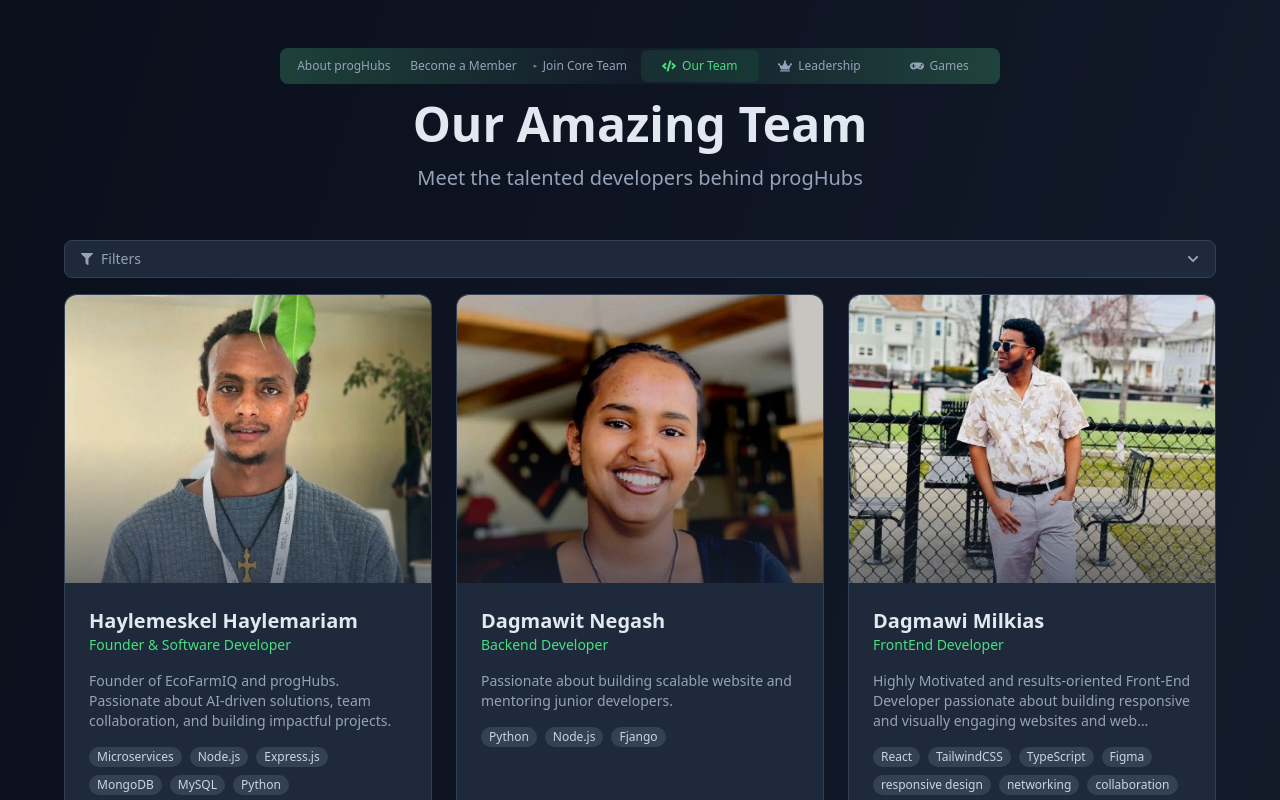
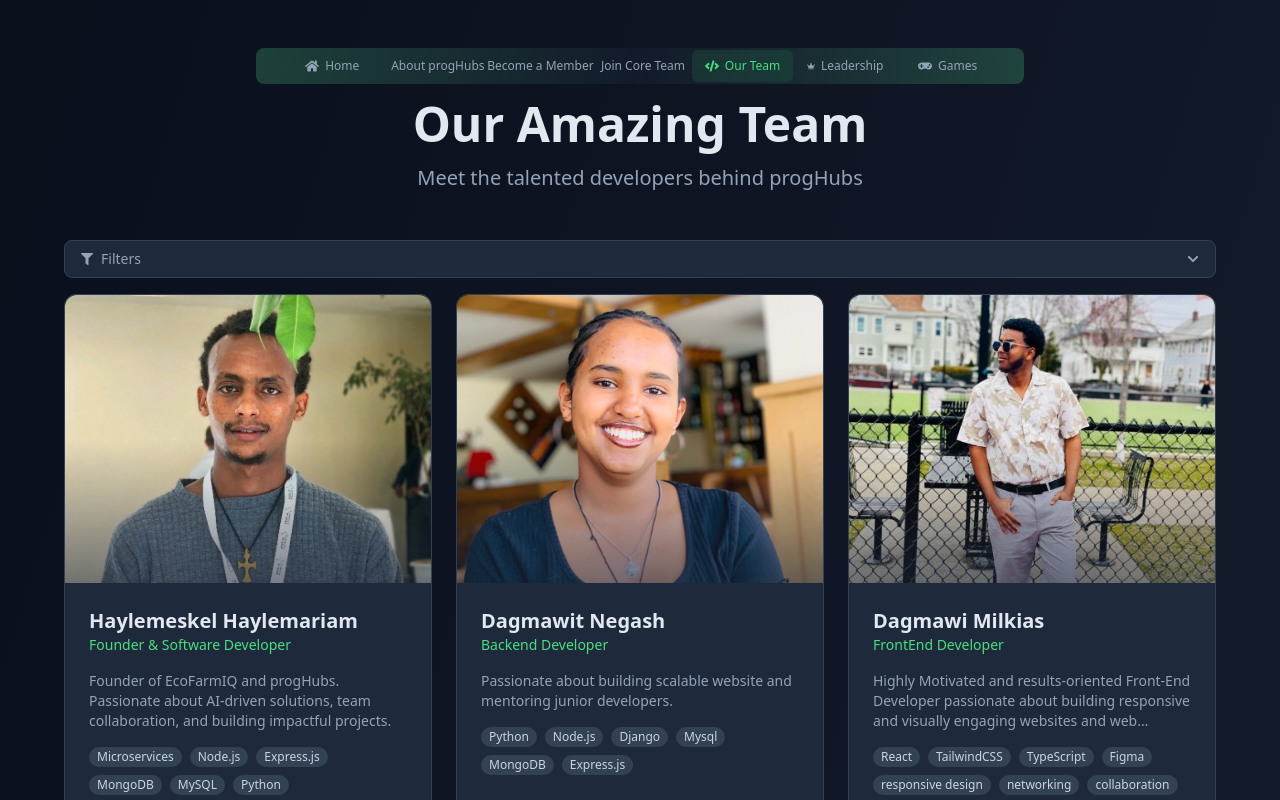
Before and after one commit to Hayle-HB/progHub, a React (Vite) app: page /developers in a window 1280 px wide. Shown: the top 800 px of the page. Built offline with nearby package versions, Linux system fonts and the light colour scheme.

Commit message:
nav bar responvieness

```diff
--- a/src/pages/RoadMap/Developers.jsx
+++ b/src/pages/RoadMap/Developers.jsx
@@ -18,7 +18,7 @@ import Nurhusen from "../../assets/Images/Developers/Nurhusen.jpg";
 import Aman from "../../assets/Images/Developers/AmanMobile.jpg";
 import Dagmawi from "../../assets/Images/Developers/Dagmawi.jpg";
 import Dawit from "../../assets/Images/Developers/DawitSema.jpg";
-import DagmawitNegash from "../../assets/Images/Developers/DagmawitNegash.jpg";
+import DagmawitNegash from "../../assets/Images/Developers/DagnawutNegash12.jpg";
 
 const Developers = () => {
   const [selectedRole, setSelectedRole] = useState("All");
@@ -55,7 +55,7 @@ const Developers = () => {
       role: "Backend Developer",
       image: DagmawitNegash,
       bio: "Passionate about building scalable website and mentoring junior developers.",
-      skills: ["Python", "Node.js", "Fjango"],
+      skills: ["Python", "Node.js", "Django", "Mysql", "MongoDB", "Express.js"],
       github: "https://github.com/DagmawitN",
       linkedin:
         "https://www.linkedin.com/in/dagmawit-negash-1950a3304?utm_source=share&utm_campaign=share_via&utm_content=profile&utm_medium=android_app",
--- a/src/pages/RoadMap/NavBar.jsx
+++ b/src/pages/RoadMap/NavBar.jsx
@@ -10,6 +10,7 @@ import {
   FaGamepad,
   FaBars,
   FaTimes,
+  FaHome,
 } from "react-icons/fa";
 
 const NavBar = () => {
@@ -18,6 +19,12 @@ const NavBar = () => {
   const [isMobileMenuOpen, setIsMobileMenuOpen] = useState(false);
 
   const navItems = [
+    {
+      id: "home",
+      label: "Home",
+      icon: FaHome,
+      path: "/",
+    },
     {
       id: "about",
       label: "About progHubs",
@@ -61,10 +68,14 @@ const NavBar = () => {
     setIsMobileMenuOpen(false);
   };
 
+  const handleCloseMenu = () => {
+    setIsMobileMenuOpen(false);
+  };
+
   return (
-    <div className="max-w-3xl mx-auto mb-4 px-4 sm:px-6 relative">
+    <>
       {/* Desktop Navigation */}
-      <div className="hidden sm:block relative">
+      <div className="hidden sm:block max-w-3xl mx-auto mb-4 px-4 sm:px-6 relative">
         {/* Background blur effect */}
         <div className="absolute inset-0 bg-[#1E293B]/40 backdrop-blur-sm rounded-lg" />
 
@@ -72,11 +83,11 @@ const NavBar = () => {
         <div className="absolute inset-0 rounded-lg bg-gradient-to-r from-[#4ADE80]/20 via-transparent to-[#4ADE80]/20" />
 
         {/* Content */}
-        <div className="relative grid grid-cols-6 gap-0.5 p-0.5">
+        <div className="relative grid grid-cols-7 gap-0.5 p-0.5">
           {navItems.map((item) => (
             <motion.button
               key={item.id}
-              className={`relative py-2 px-3 rounded-md transition-all duration-300
+              className={`relative py-2 px-3 rounded-md transition-all duration-300 cursor-pointer
                 ${
                   location.pathname === item.path
                     ? "text-[#4ADE80]"
@@ -120,37 +131,42 @@ const NavBar = () => {
       </div>
 
       {/* Mobile Navigation */}
-      <div className="sm:hidden relative">
+      <div className="sm:hidden">
+        {/* Mobile Header */}
+        <div className="fixed top-0 left-0 right-0 z-[60]">
+          <div className="flex items-center justify-between p-3 bg-[#1E293B] border-b border-[#334155]">
+            <div className="flex items-center gap-2">
+              <span className="text-lg font-bold text-[#4ADE80] cursor-pointer">
+                progHubs
+              </span>
+            </div>
             <button
               onClick={() => setIsMobileMenuOpen(!isMobileMenuOpen)}
-          className="w-full flex items-center justify-between p-3 bg-[#1E293B] rounded-lg border border-[#334155] text-[#94A3B8] hover:bg-[#1E293B]/80 transition-colors"
+              className="p-2 rounded-lg hover:bg-[#334155] transition-colors cursor-pointer"
             >
-          <div className="flex items-center gap-2">
               {isMobileMenuOpen ? (
-              <FaTimes className="w-4 h-4 text-[#4ADE80]" />
+                <FaTimes className="w-5 h-5 text-[#4ADE80]" />
               ) : (
-              <FaBars className="w-4 h-4" />
-            )}
-            <span className="text-sm font-medium">Menu</span>
-          </div>
-          {location.pathname !== "/" && (
-            <span className="text-xs text-[#4ADE80] truncate max-w-[150px]">
-              {navItems.find((item) => item.path === location.pathname)?.label}
-            </span>
+                <FaBars className="w-5 h-5 text-[#94A3B8]" />
               )}
             </button>
+          </div>
+        </div>
+
+        {/* Add padding to account for fixed header */}
+        <div className="h-16" />
 
         <AnimatePresence>
           {isMobileMenuOpen && (
             <>
-              {/* Backdrop */}
+              {/* Fixed Full-width Background */}
               <motion.div
                 initial={{ opacity: 0 }}
                 animate={{ opacity: 1 }}
                 exit={{ opacity: 0 }}
                 transition={{ duration: 0.2 }}
-                className="fixed inset-0 bg-black/60 backdrop-blur-sm z-40"
-                onClick={() => setIsMobileMenuOpen(false)}
+                className="fixed inset-0 bg-[#1E293B]/80 backdrop-blur-md z-[40] cursor-pointer"
+                onClick={handleCloseMenu}
               />
 
               {/* Menu */}
@@ -159,15 +175,17 @@ const NavBar = () => {
                 animate={{ opacity: 1, y: 0 }}
                 exit={{ opacity: 0, y: -10 }}
                 transition={{ duration: 0.2 }}
-                className="absolute left-0 right-0 top-full mt-2 z-50"
+                className="fixed inset-0 z-[50]"
+                onClick={(e) => e.stopPropagation()}
               >
-                <div className="mx-4 bg-[#1E293B] rounded-lg border border-[#334155] shadow-xl overflow-hidden">
-                  <div className="max-h-[calc(100vh-120px)] overflow-y-auto py-2 scrollbar-thin scrollbar-track-[#1E293B] scrollbar-thumb-[#334155] hover:scrollbar-thumb-[#4ADE80]/20">
+                <div className="h-full flex flex-col">
+                  {/* Menu Items */}
+                  <div className="flex-1 overflow-y-auto py-2 mt-16 scrollbar-thin scrollbar-track-[#1E293B] scrollbar-thumb-[#334155] hover:scrollbar-thumb-[#4ADE80]/20">
                     {navItems.map((item, index) => (
                       <motion.button
                         key={item.id}
                         onClick={() => handleNavigation(item.path)}
-                        className={`flex items-center gap-3 w-full px-4 py-3 transition-all duration-300
+                        className={`flex items-center gap-3 w-full px-4 py-3 transition-all duration-300 cursor-pointer
                           ${
                             index !== navItems.length - 1
                               ? "border-b border-[#334155]/50"
@@ -207,7 +225,7 @@ const NavBar = () => {
           )}
         </AnimatePresence>
       </div>
-    </div>
+    </>
   );
 };
 
```
Also changed, not shown: src/assets/Images/Developers/DagnawutNegash12.jpg (added). Lines whose indentation alone changed are shown as unchanged.
